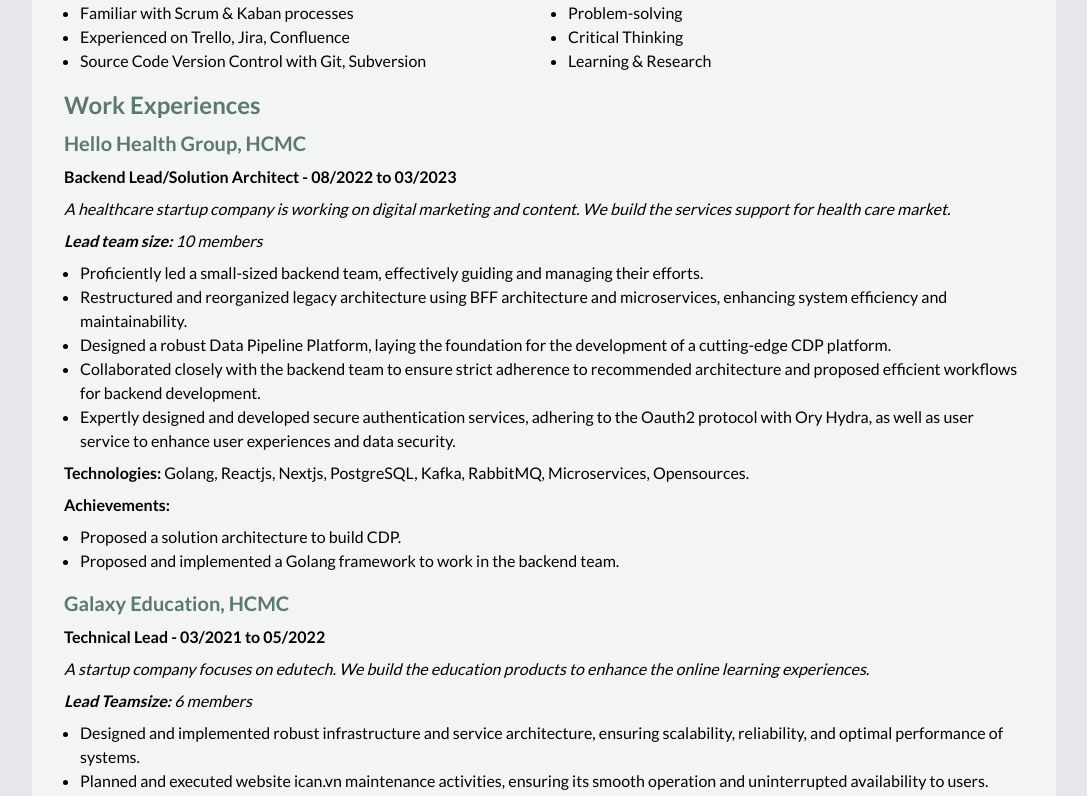
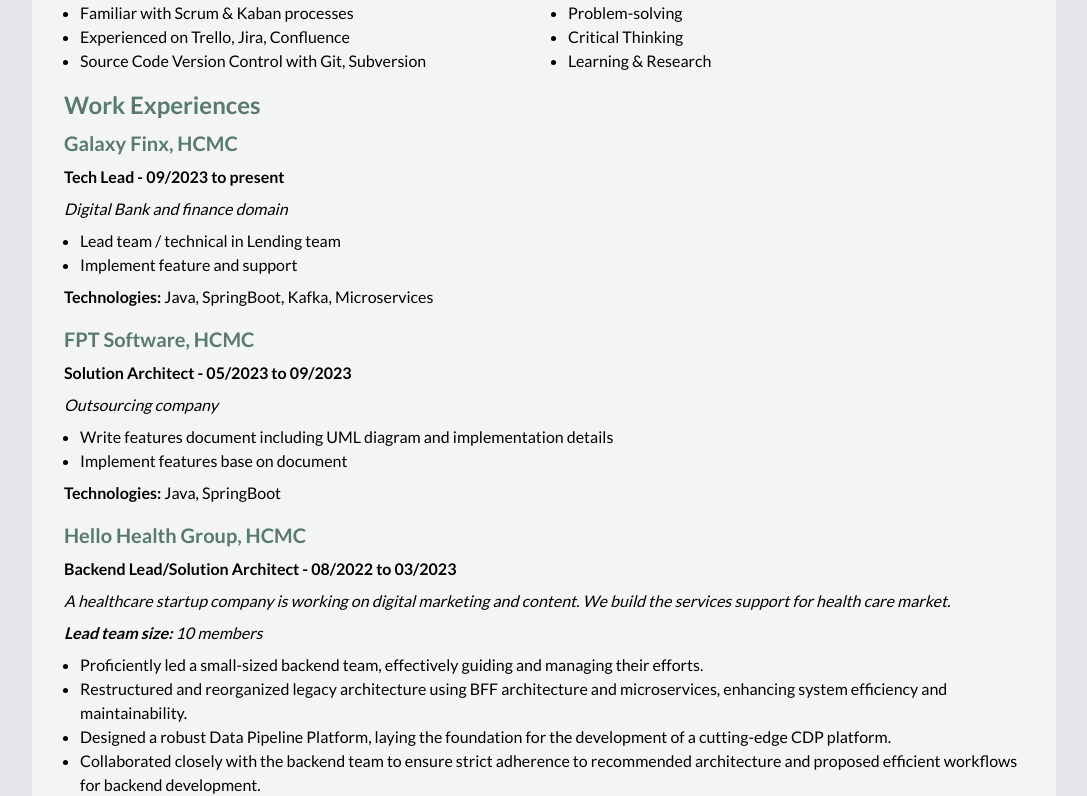
Before and after one commit to truyet/truyet.github.io, a Next.js app: page / in a window 1280 px wide. Shown: the part 1368-2164 px from the top of the page, without its empty margins (96-1183 px from the left). Built offline with nearby package versions, Linux system fonts and the light colour scheme.

Commit message:
Update cv

```diff
--- a/src/app/page.tsx
+++ b/src/app/page.tsx
@@ -133,6 +133,26 @@
           <section className='flex flex-col space-y-2'>
             <h3 className={` heading`}>Work Experiences</h3>
             <div className='flex flex-col space-y-4'>
+              <div className='flex flex-col space-y-2'>
+                <h4 className='heading'>Galaxy Finx, HCMC</h4>
+                <span className='font-bold'>Tech Lead - 09/2023 to present </span>
+                <p><i>Digital Bank and finance domain</i></p>
+                <ul className="pl-4 list-disc">
+                  <li>Lead team / technical in Lending team</li>
+                  <li>Implement feature and support</li>
+                </ul>
+                <p><span className='font-bold'>Technologies:</span> Java, SpringBoot, Kafka, Microservices </p>
+              </div>
+              <div className='flex flex-col space-y-2'>
+                <h4 className='heading'>FPT Software, HCMC</h4>
+                <span className='font-bold'>Solution Architect - 05/2023 to 09/2023 </span>
+                <p><i>Outsourcing company</i></p>
+                <ul className="pl-4 list-disc">
+                  <li>Write features document including UML diagram and implementation details</li>
+                  <li>Implement features base on document</li>
+                </ul>
+                <p><span className='font-bold'>Technologies:</span> Java, SpringBoot </p>
+              </div>
               <div className='flex flex-col space-y-2'>
                 <h4 className='heading'>Hello Health Group, HCMC</h4>
                 <span className='font-bold'>Backend Lead/Solution Architect - 08/2022 to 03/2023 </span>
```
